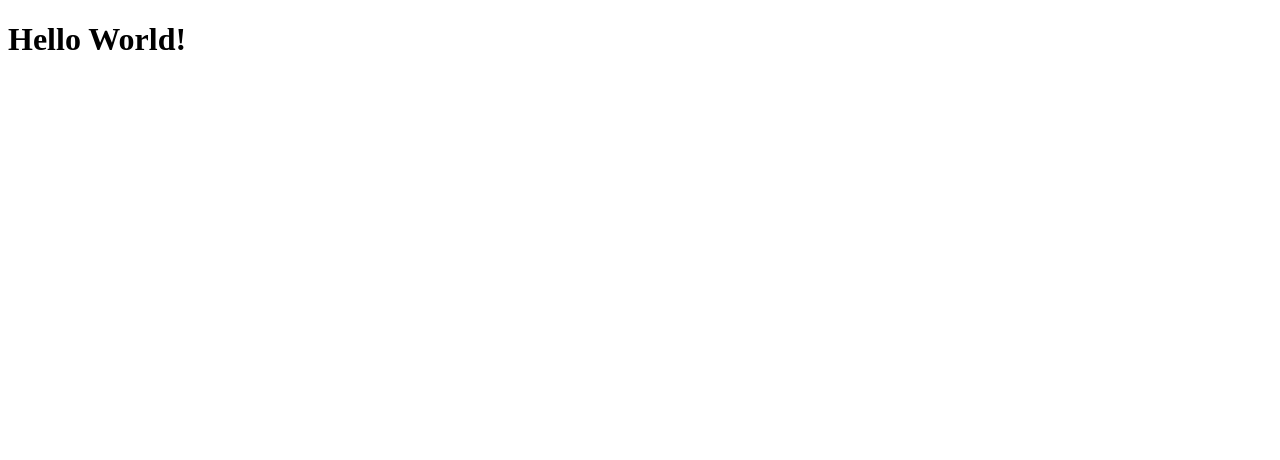
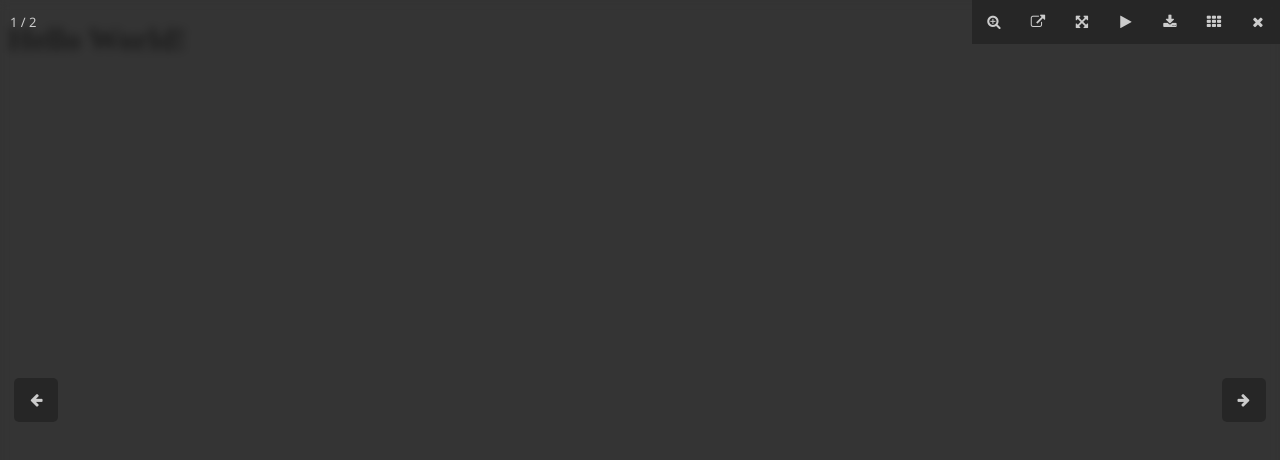
Before and after one commit to tronghieu60s/react-view-photo-gallery, a React app: page / in a window 1280 px wide. Shown: the top 460 px of the page. Built offline with nearby package versions, Linux system fonts and the light colour scheme.

Commit message:
load scss, gallery design

```diff
--- a/package.json
+++ b/package.json
@@ -21,7 +21,11 @@
     "@types/react": "^17.0.16",
     "@types/react-dom": "^17.0.9",
     "babel-loader": "^8.2.2",
+    "css-loader": "^6.2.0",
     "html-webpack-plugin": "^5.3.2",
+    "sass": "^1.37.5",
+    "sass-loader": "^12.1.0",
+    "style-loader": "^3.2.1",
     "ts-loader": "^9.2.5",
     "typescript": "^4.3.5",
     "webpack": "^5.49.0",
--- a/public/index.html
+++ b/public/index.html
@@ -6,6 +6,7 @@
     <meta http-equiv="X-UA-Compatible" content="IE=edge">
     <meta name="viewport" content="width=device-width, initial-scale=1.0">
     <title>Document</title>
+    <link rel="stylesheet" href="https://maxcdn.bootstrapcdn.com/font-awesome/4.7.0/css/font-awesome.min.css">
 </head>
 
 <body>
--- a/src/App.tsx
+++ b/src/App.tsx
@@ -1,10 +1,11 @@
-import React, { useState } from "react";
+import { Fragment } from "react";
+import PhotoGallery from "./PhotoGallery";
 
 export default function App(): JSX.Element {
-  const [state, setState] = useState({ text: "Hello World!" });
   return (
-    <div>
-      <h1>{state.text}</h1>
-    </div>
+    <Fragment>
+      <h1>Hello World!</h1>
+      <PhotoGallery />
+    </Fragment>
   );
 }
--- /dev/null
+++ b/src/PhotoGallery.scss
@@ -0,0 +1,87 @@
+.gallery-container {
+  font-family: "Segoe UI", Tahoma, Geneva, Verdana, sans-serif;
+  width: 100%;
+  height: 100%;
+  top: 0;
+  left: 0;
+  position: fixed;
+  outline: none;
+  z-index: 100000;
+
+  .gallery-outer,
+  .gallery-inner,
+  .gallery-bg,
+  .gallery-stage {
+    position: absolute;
+    top: 0;
+    right: 0;
+    bottom: 0;
+    left: 0;
+  }
+
+  .gallery-bg {
+    opacity: 0.9;
+    background: #1e1e1e;
+  }
+
+  .gallery-inner {
+    backdrop-filter: blur(5px);
+    z-index: 110000;
+
+    .gallery-button {
+      font-size: 0.9em;
+      background: rgba(30, 30, 30, 0.6);
+      display: inline-block;
+      width: 44px;
+      height: 44px;
+      margin: 0;
+      padding: 10px;
+      border: 0;
+      border-radius: 0;
+      box-shadow: none;
+      cursor: pointer;
+      i.fa {
+        color: #ccc;
+        font-size: inherit;
+        font-style: normal;
+        font-weight: 400;
+      }
+    }
+
+    &-top {
+      display: flex;
+      justify-content: space-between;
+
+      .gallery-info {
+        color: #ccc;
+        font-size: 13px;
+        height: 44px;
+        left: 0;
+        line-height: 44px;
+        min-width: 44px;
+        mix-blend-mode: difference;
+        padding: 0 10px;
+        pointer-events: none;
+        top: 0;
+      }
+      .gallery-toolbar {
+        display: flex;
+        width: 308px;
+        height: 44px;
+      }
+    }
+
+    &-navigation {
+      .gallery-button {
+        position: absolute;
+        top: 50%;
+        transform: translateY(-50%);
+        margin: 0 1em;
+        border-radius: 5px;
+        &:nth-child(2) {
+          right: 0;
+        }
+      }
+    }
+  }
+}
--- /dev/null
+++ b/src/PhotoGallery.tsx
@@ -0,0 +1,81 @@
+import "./PhotoGallery.scss";
+
+export default function PhotoGallery() {
+  return (
+    <div className="gallery-container">
+      <div className="gallery-bg"></div>
+      <div className="gallery-inner">
+        <div className="gallery-inner-top">
+          <div className="gallery-info">
+            <span>1</span>&nbsp;/&nbsp;<span>2</span>
+          </div>
+          <div className="gallery-toolbar">
+            <button className="gallery-button">
+              <i className="fa fa-search-plus" aria-hidden="true"></i>
+            </button>
+            <button className="gallery-button">
+              <i className="fa fa-external-link" aria-hidden="true"></i>
+            </button>
+            <button className="gallery-button">
+              <i className="fa fa-arrows-alt" aria-hidden="true"></i>
+            </button>
+            <button className="gallery-button">
+              <i className="fa fa-play" aria-hidden="true"></i>
+            </button>
+            <button className="gallery-button">
+              <i className="fa fa-download" aria-hidden="true"></i>
+            </button>
+            <button className="gallery-button">
+              <i className="fa fa-th" aria-hidden="true"></i>
+            </button>
+            <button className="gallery-button">
+              <i className="fa fa-times" aria-hidden="true"></i>
+            </button>
+          </div>
+        </div>
+        <div className="gallery-inner-navigation">
+          <button className="gallery-button">
+            <i className="fa fa-arrow-left" aria-hidden="true"></i>
+          </button>
+          <button className="gallery-button">
+            <i className="fa fa-arrow-right" aria-hidden="true"></i>
+          </button>
+        </div>
+        {/* <div className="gallery-stage">
+          <div className="gallery-slide gallery-slide--image gallery-slide--current gallery-slide--complete">
+            <div className="gallery-content">
+              <img
+                src="https://i.imgur.com/QQCkPzN.jpeg"
+                alt=""
+                className="gallery-image"
+              />
+            </div>
+          </div>
+        </div> */}
+        {/* <div className="gallery-caption gallery-caption--separate">
+          <div className="gallery-caption__body">
+            <h4>19.jpg</h4>
+            <p>PhotoGallery · 8/8/21 at 16:35</p>
+          </div>
+        </div> */}
+      </div>
+      <div className="gallery-thumbs gallery-thumbs-x">
+        <div className="gallery-thumbs__list">
+          <a
+            href=""
+            style={{
+              backgroundImage: "url(https://i.imgur.com/QQCkPzN.jpeg)",
+            }}
+          ></a>
+          <a
+            href=""
+            style={{
+              backgroundImage: "url(https://i.imgur.com/QQCkPzN.jpeg)",
+            }}
+            className="gallery-thumbs-active"
+          ></a>
+        </div>
+      </div>
+    </div>
+  );
+}
--- a/webpack.config.js
+++ b/webpack.config.js
@@ -28,6 +28,10 @@ module.exports = {
           },
         },
       },
+      {
+        test: /\.s[ac]ss$/i,
+        use: ["style-loader", "css-loader", "sass-loader"],
+      },
     ],
   },
   plugins: [
```
Also changed, not shown: 1 other file (tests, documents, lock files or other folders).
